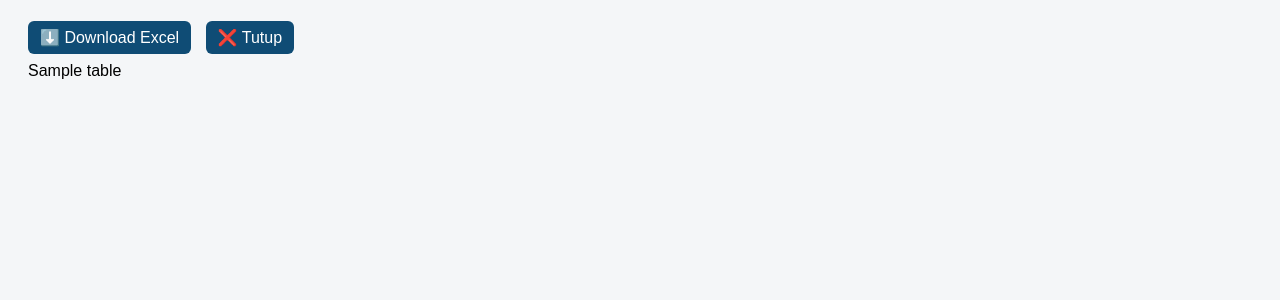
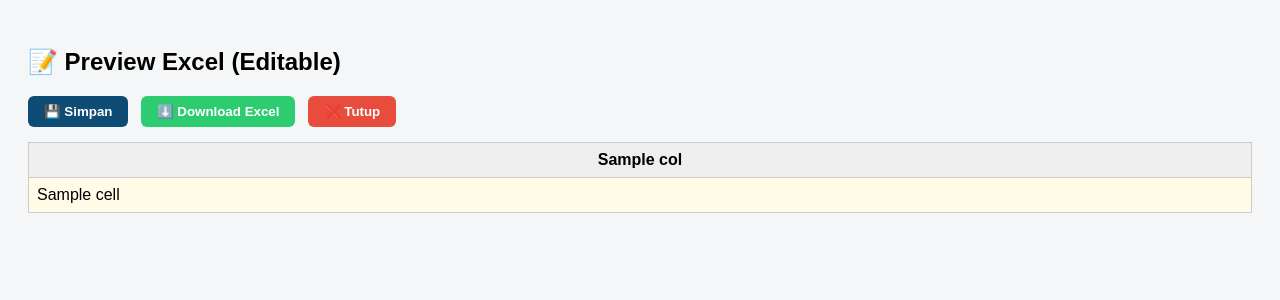
Before and after one commit to zashliza-droid/hahahi, a Flask app: template templates/preview.html in a window 1280 px wide. Shown: the top 300 px of the page. Run offline with Flask 3, Linux system fonts and the light colour scheme; the template is opened without the code that fills it: most values are stand-ins (such as "Sample title", 1, 10 or a date in 2020).

Commit message:
Update preview.html

```diff
--- a/templates/preview.html
+++ b/templates/preview.html
@@ -2,52 +2,125 @@
 <html lang="id">
 <head>
 <meta charset="UTF-8">
-    <title>Preview Excel</title>
+<title>Preview Editable Excel</title>
+
 <style>
 body {
-            font-family: Arial, sans-serif;
+    font-family: Arial;
     background: #f4f6f8;
     padding: 20px;
 }
+
+.top-bar {
+    margin-bottom: 15px;
+}
+
+button {
+    padding: 8px 16px;
+    margin-right: 8px;
+    border: none;
+    border-radius: 6px;
+    cursor: pointer;
+    font-weight: bold;
+}
+
+.save { background:#0f4c75; color:white; }
+.download { background:#2ecc71; color:white; }
+.close { background:#e74c3c; color:white; }
+
 table {
     border-collapse: collapse;
     width: 100%;
     background: white;
 }
+
 th, td {
     border: 1px solid #ccc;
     padding: 8px;
-            font-size: 14px;
-            text-align: left;
+    min-width: 120px;
 }
+
 th {
-            background: #eaeaea;
-            position: sticky;
-            top: 0;
+    background: #eee;
 }
-        .toolbar {
-            margin-bottom: 15px;
-        }
-        .toolbar a {
-            text-decoration: none;
-            padding: 8px 12px;
-            background: #0f4c75;
-            color: white;
-            border-radius: 6px;
-            margin-right: 10px;
+
+td[contenteditable="true"] {
+    background: #fffbe6;
 }
 </style>
 </head>
+
 <body>
 
-<div class="toolbar">
-    <a href="/download/{{ filename }}">⬇️ Download Excel</a>
-    <a href="javascript:window.close()">❌ Tutup</a>
+<h2>📝 Preview Excel (Editable)</h2>
+
+<div class="top-bar">
+    <button class="save" onclick="simpan()">💾 Simpan</button>
+    <button class="download" onclick="downloadExcel()">⬇️ Download Excel</button>
+    <button class="close" onclick="tutup()">❌ Tutup</button>
 </div>
 
-<div style="overflow-x:auto;">
-    {{ table | safe }}
-</div>
+<table id="tabel">
+    <thead>
+        <tr>
+            {% for col in columns %}
+            <th>{{ col }}</th>
+            {% endfor %}
+        </tr>
+    </thead>
+    <tbody>
+        {% for row in data %}
+        <tr>
+            {% for cell in row %}
+            <td contenteditable="true">{{ cell }}</td>
+            {% endfor %}
+        </tr>
+        {% endfor %}
+    </tbody>
+</table>
+
+<script>
+
+function ambilData() {
+    const table = document.getElementById("tabel");
+    const rows = [];
+
+    for (let i = 1; i < table.rows.length; i++) {
+        const cells = table.rows[i].cells;
+        const row = [];
+        for (let j = 0; j < cells.length; j++) {
+            row.push(cells[j].innerText);
+        }
+        rows.push(row);
+    }
+    return rows;
+}
+
+function simpan() {
+    fetch("/save-excel/{{ session_id }}/{{ filename }}", {
+        method: "POST",
+        headers: { "Content-Type": "application/json" },
+        body: JSON.stringify({
+            columns: {{ columns|tojson }},
+            data: ambilData()
+        })
+    })
+    .then(res => res.json())
+    .then(() => alert("✅ Perubahan berhasil disimpan"));
+}
+
+function downloadExcel() {
+    simpan(); // pastikan update dulu
+    setTimeout(() => {
+        window.location.href = "/download/{{ filename }}";
+    }, 500);
+}
+
+function tutup() {
+    window.close();
+}
+
+</script>
 
 </body>
 </html>
```
Lines whose indentation alone changed are shown as unchanged.
